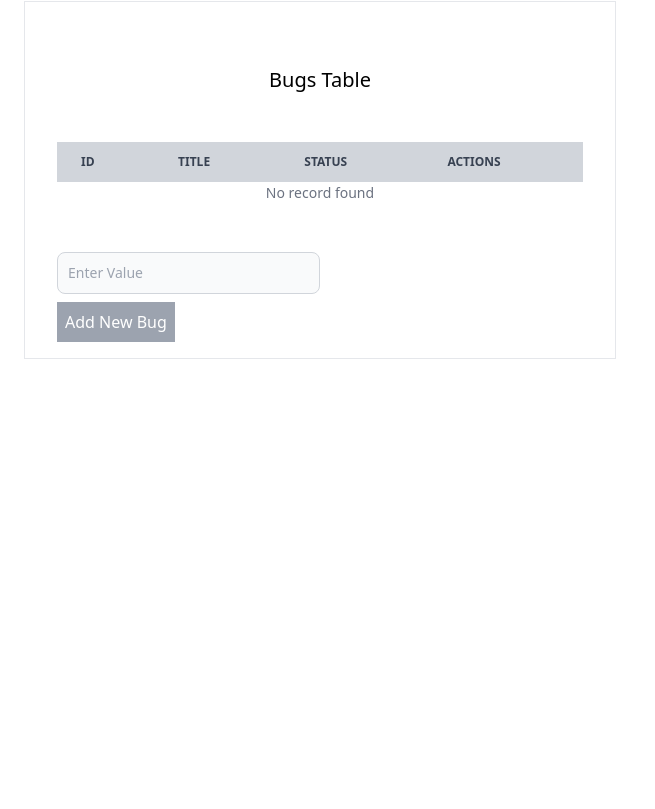
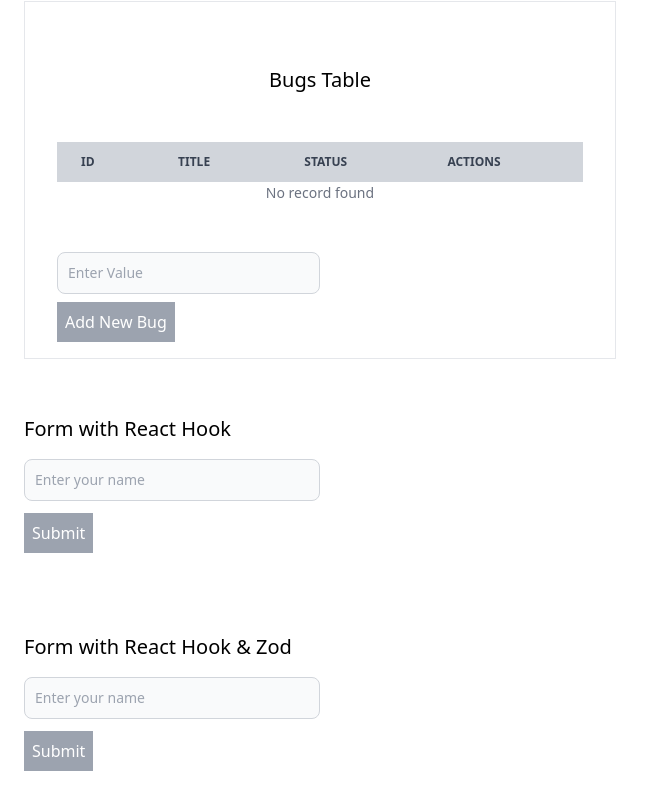
Before and after one commit to Zain541/react-app, a React (Vite) app: page / in a window 1280 px wide. Shown: the part 736-1545 px from the top of the page, without its empty margins (0-655 px from the left). Before the commit the page ends 1119 px from the top, so only its background shows below. Built offline with nearby package versions, Linux system fonts and the light colour scheme.

Commit message:
React hook form and zod

```diff
--- a/package.json
+++ b/package.json
@@ -10,10 +10,13 @@
     "preview": "vite preview"
   },
   "dependencies": {
+    "@hookform/resolvers": "^3.9.1",
     "react": "^18.3.1",
     "react-dom": "^18.3.1",
+    "react-hook-form": "^7.53.2",
     "react-icons": "^5.3.0",
-    "styled-components": "^6.1.13"
+    "styled-components": "^6.1.13",
+    "zod": "^3.23.8"
   },
   "devDependencies": {
     "@eslint/js": "^9.13.0",
--- a/src/App.tsx
+++ b/src/App.tsx
@@ -5,6 +5,8 @@ import ListGroup from "./components/ListGroup";
 import Icons from "./components/Icons";
 import Drinks from "./components/Drinks";
 import Bugs from "./components/Bugs";
+import { ReactForm } from "./components/react-form-hook/ReactForm";
+import { ReactFormZod } from "./components/react-form-hook/ReactFormZod";
 
   function App(){
     const [showContainer, setShowContainer] = useState(false);
@@ -24,8 +26,11 @@ import Bugs from "./components/Bugs";
 
             <Drinks></Drinks>
 
+            <Bugs></Bugs>
 
-            <Bugs></Bugs>
+            <ReactForm></ReactForm>
+
+            <ReactFormZod></ReactFormZod>
           </div>
         </div>
       </div>
--- /dev/null
+++ b/src/components/react-form-hook/ReactForm.tsx
@@ -0,0 +1,36 @@
+import React from 'react'
+import {FieldValues, useForm} from 'react-hook-form';
+
+interface FormData {
+	name: string;
+}
+
+export const ReactForm = () => {
+	const { register, handleSubmit, formState: { errors }} = useForm<FormData>();
+
+	const onSubmit = (data: FieldValues) => {
+		console.log(data);
+	}
+  return (
+	<div className='py-6'>
+		<h2 className='my-4 text-xl'>Form with React Hook</h2>
+		<form onSubmit={handleSubmit(onSubmit)}>
+			<div className='flex flex-col gap-3'>
+				<input {...register('name', {required: true, minLength: 3})} className='bg-gray-50 w-1/2 border border-gray-300 text-gray-900 text-sm rounded-lg focus:ring-blue-500 focus:border-blue-500 block p-2.5  dark:bg-gray-700 dark:border-gray-600 dark:placeholder-gray-400 dark:text-white dark:focus:ring-blue-500 dark:focus:border-blue-500' placeholder='Enter your name' type="text" />
+				{
+					errors.name?.type === 'required' &&
+					<p className='text-red-500'>Name is requird</p>
+				}
+
+				{
+					errors.name?.type === 'minLength' &&
+					<p className='text-red-500'>Name should be atleast 3 characters.</p>
+				}
+				<span>
+					<button type='submit' className='bg-gray-400 p-2 text-white cursor-pointer'>Submit</button>
+				</span>
+			</div>
+		</form>
+	</div>
+  )
+}
--- /dev/null
+++ b/src/components/react-form-hook/ReactFormZod.tsx
@@ -0,0 +1,36 @@
+import { zodResolver } from '@hookform/resolvers/zod';
+import React from 'react'
+import {FieldValues, useForm} from 'react-hook-form';
+import { TypeOf, z } from 'zod';
+
+
+const schema = z.object({
+	name: z.string().min(3)
+})
+
+type FormData = z.infer<typeof schema>;
+
+export const ReactFormZod = () => {
+	const { register, handleSubmit, formState: { errors }} = useForm<FormData>({resolver: zodResolver(schema)});
+
+	const onSubmit = (data: FieldValues) => {
+		console.log(data);
+	}
+  return (
+	<div className='py-6'>
+		<h2 className='my-4 text-xl'>Form with React Hook & Zod</h2>
+		<form onSubmit={handleSubmit(onSubmit)}>
+			<div className='flex flex-col gap-3'>
+				<input {...register('name')} className='bg-gray-50 w-1/2 border border-gray-300 text-gray-900 text-sm rounded-lg focus:ring-blue-500 focus:border-blue-500 block p-2.5  dark:bg-gray-700 dark:border-gray-600 dark:placeholder-gray-400 dark:text-white dark:focus:ring-blue-500 dark:focus:border-blue-500' placeholder='Enter your name' type="text" />
+				{
+					errors.name &&
+					<p className='text-red-500'>{errors.name.message}</p>
+				}
+				<span>
+					<button type='submit' className='bg-gray-400 p-2 text-white cursor-pointer'>Submit</button>
+				</span>
+			</div>
+		</form>
+	</div>
+  )
+}
```
Also changed, not shown: 1 other file (tests, documents, lock files or other folders).
